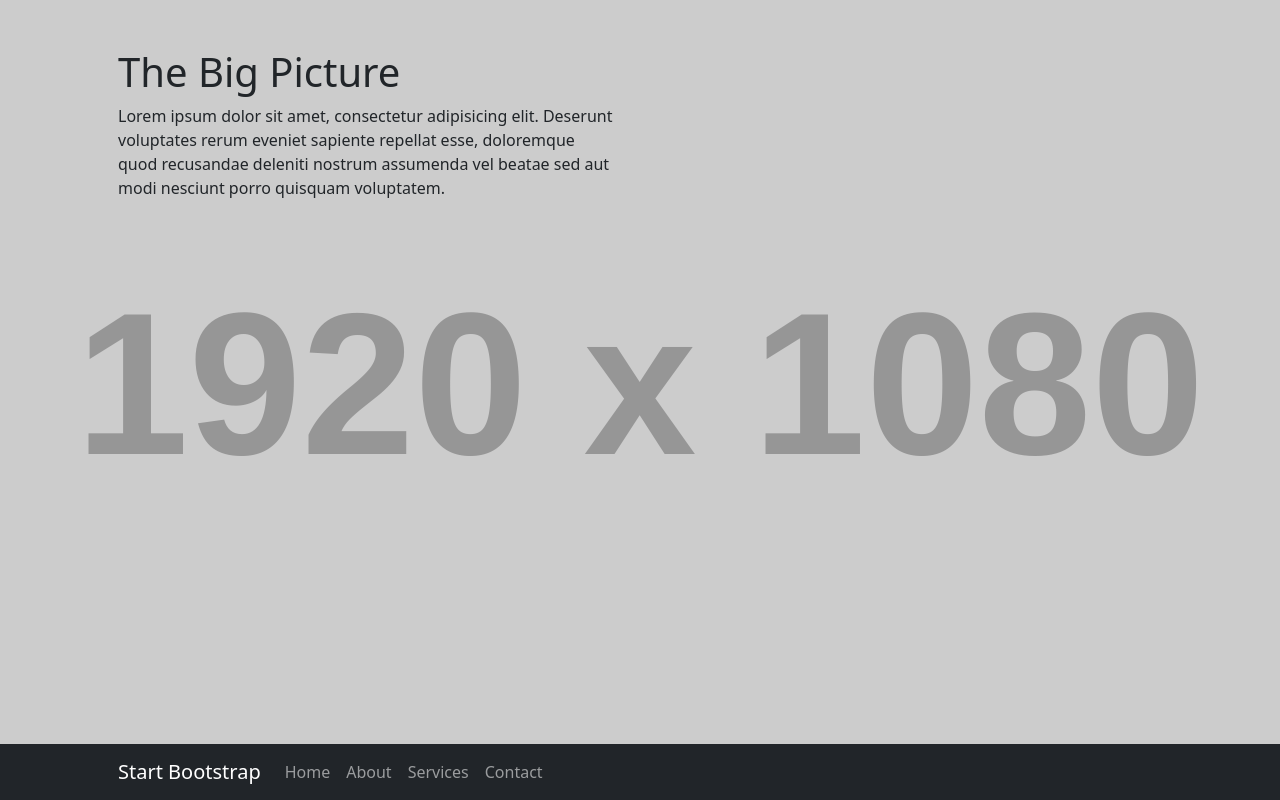
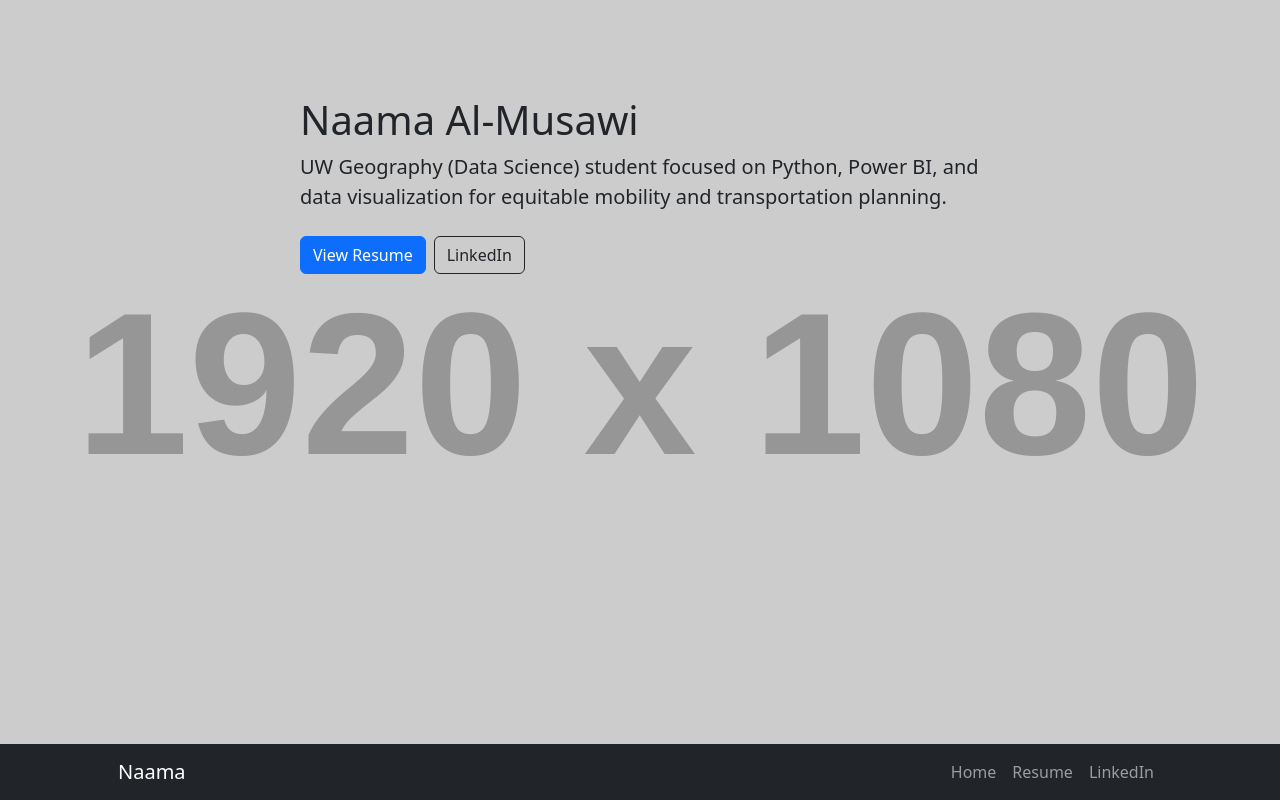
Before and after one commit to NaamaAl12/NaamaAl12.github.io, a plain HTML site: page index.html in a window 1280 px wide. Drawn offline with nearby package versions, Linux system fonts and the light colour scheme; placeholder pictures from the web are drawn by us.

Commit message:
Update index.html

```diff
--- a/index.html
+++ b/index.html
@@ -3,44 +3,92 @@
   <head>
     <meta charset="utf-8" />
     <meta name="viewport" content="width=device-width, initial-scale=1, shrink-to-fit=no" />
-        <meta name="description" content="" />
-        <meta name="author" content="" />
-        <title>The Big Picture - Start Bootstrap Template</title>
-        <!-- Favicon-->
+    <meta name="description" content="Personal website for Naama Al-Musawi" />
+    <meta name="author" content="Naama Al-Musawi" />
+
+    <title>Naama Al-Musawi | UW Geography</title>
+
+    <!-- Favicon -->
     <link rel="icon" type="image/x-icon" href="assets/favicon.ico" />
-        <!-- Core theme CSS (includes Bootstrap)-->
+
+    <!-- Core theme CSS (includes Bootstrap) -->
     <link href="css/styles.css" rel="stylesheet" />
   </head>
+
   <body>
-        <!-- Navigation-->
+    <!-- Navigation -->
     <nav class="navbar navbar-expand-lg navbar-dark bg-dark fixed-bottom">
       <div class="container px-4 px-lg-5">
-                <a class="navbar-brand" href="#!">Start Bootstrap</a>
-                <button class="navbar-toggler" type="button" data-bs-toggle="collapse" data-bs-target="#navbarResponsive" aria-controls="navbarResponsive" aria-expanded="false" aria-label="Toggle navigation"><span class="navbar-toggler-icon"></span></button>
+        <a class="navbar-brand" href="/">Naama</a>
+
+        <button
+          class="navbar-toggler"
+          type="button"
+          data-bs-toggle="collapse"
+          data-bs-target="#navbarResponsive"
+          aria-controls="navbarResponsive"
+          aria-expanded="false"
+          aria-label="Toggle navigation"
+        >
+          <span class="navbar-toggler-icon"></span>
+        </button>
+
         <div class="collapse navbar-collapse" id="navbarResponsive">
-                    <ul class="navbar-nav ml-auto">
-                        <li class="nav-item active"><a class="nav-link" href="#!">Home</a></li>
-                        <li class="nav-item"><a class="nav-link" href="#!">About</a></li>
-                        <li class="nav-item"><a class="nav-link" href="#!">Services</a></li>
-                        <li class="nav-item"><a class="nav-link" href="#!">Contact</a></li>
+          <ul class="navbar-nav ms-auto">
+            <li class="nav-item">
+              <a class="nav-link" href="/">Home</a>
+            </li>
+            <li class="nav-item">
+              <a class="nav-link" href="/resume">Resume</a>
+            </li>
+            <li class="nav-item">
+              <a
+                class="nav-link"
+                href="https://www.linkedin.com/in/YOURUSERNAME"
+                target="_blank"
+                rel="noopener"
+              >
+                LinkedIn
+              </a>
+            </li>
           </ul>
         </div>
       </div>
     </nav>
-        <!-- Page Content-->
-        <section>
+
+    <!-- Page Content -->
+    <section class="py-5">
       <div class="container px-4 px-lg-5">
-                <div class="row gx-4 gx-lg-5">
-                    <div class="col-lg-6">
-                        <h1 class="mt-5">The Big Picture</h1>
-                        <p>Lorem ipsum dolor sit amet, consectetur adipisicing elit. Deserunt voluptates rerum eveniet sapiente repellat esse, doloremque quod recusandae deleniti nostrum assumenda vel beatae sed aut modi nesciunt porro quisquam voluptatem.</p>
+        <div class="row gx-4 gx-lg-5 justify-content-center">
+          <div class="col-lg-8">
+            <h1 class="mt-5">Naama Al-Musawi</h1>
+
+            <p class="lead">
+              UW Geography (Data Science) student focused on Python, Power BI,
+              and data visualization for equitable mobility and transportation
+              planning.
+            </p>
+
+            <div class="d-flex gap-2 mt-4">
+              <a class="btn btn-primary" href="/resume">View Resume</a>
+              <a
+                class="btn btn-outline-dark"
+                href="https://www.linkedin.com/in/YOURUSERNAME"
+                target="_blank"
+                rel="noopener"
+              >
+                LinkedIn
+              </a>
+            </div>
           </div>
         </div>
       </div>
     </section>
-        <!-- Bootstrap core JS-->
+
+    <!-- Bootstrap core JS -->
     <script src="https://cdn.jsdelivr.net/npm/bootstrap@5.2.3/dist/js/bootstrap.bundle.min.js"></script>
-        <!-- Core theme JS-->
+
+    <!-- Core theme JS -->
     <script src="js/scripts.js"></script>
   </body>
 </html>
```
Lines whose indentation alone changed are shown as unchanged.
